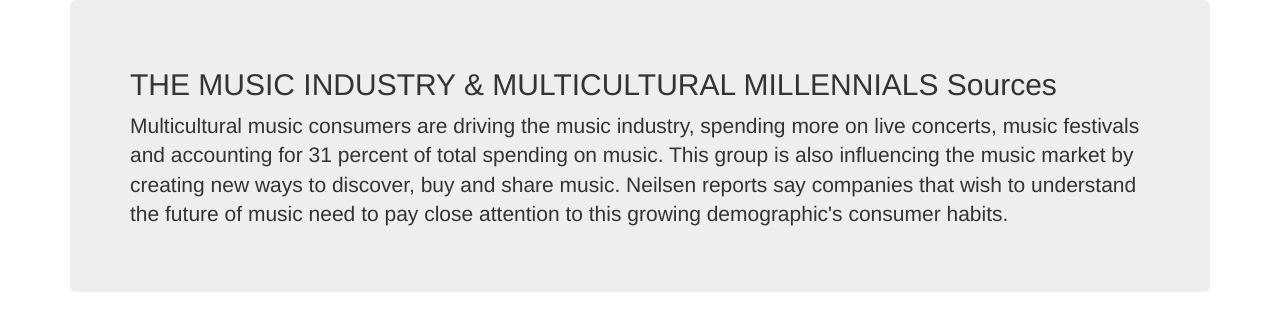
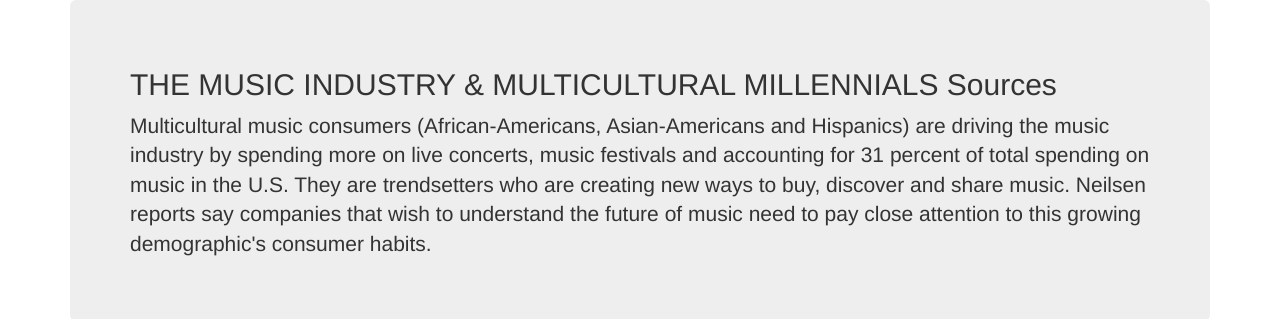
Before and after one commit to DeronDalton/data-driven-story, a plain HTML site: page sources.html in a window 1280 px wide. Shown: the top 319 px of the page. Drawn offline with nearby package versions, Linux system fonts and the light colour scheme.

Commit message:
Update sources.html

```diff
--- a/sources.html
+++ b/sources.html
@@ -24,7 +24,7 @@
 
 <h2>THE MUSIC INDUSTRY & MULTICULTURAL MILLENNIALS Sources
 </h2>
-<p class="lead">Multicultural music consumers are driving the music industry, spending more on live concerts, music festivals and accounting for 31 percent of total spending on music. This group is also influencing the music market by creating new ways to discover, buy and share music. Neilsen reports say companies that wish to understand the future of music need to pay close attention to this growing demographic's consumer habits.
+<p class="lead">Multicultural music consumers (African-Americans, Asian-Americans and Hispanics) are driving the music industry by spending more on live concerts, music festivals and accounting for 31 percent of total spending on music in the U.S. They are trendsetters who are creating new ways to buy, discover and share music. Neilsen reports say companies that wish to understand the future of music need to pay close attention to this growing demographic's consumer habits.
 </div><!-- /jumbotron -->
 <p class="text-muted byline">By Erica Soto & Deron Dalton | <a href="//twitter.com/silentkillerica">@silentkillerica</a>  <a href="//twitter.com/derondalton">@derondalton</a>  | April 21, 2015</p>
 
```
